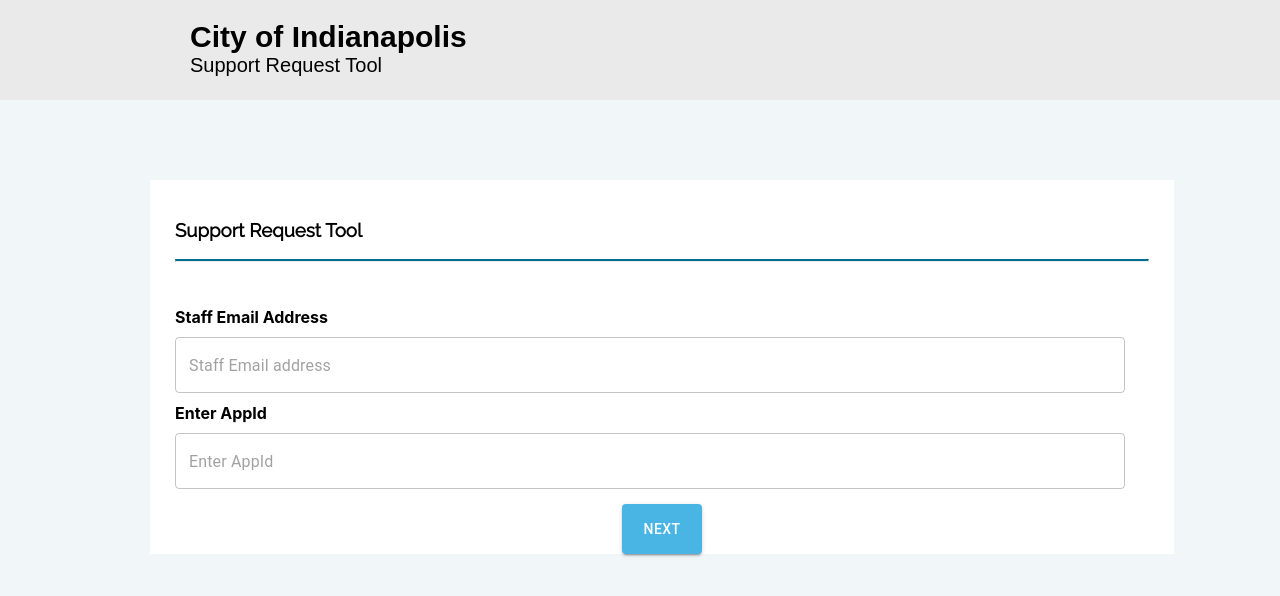
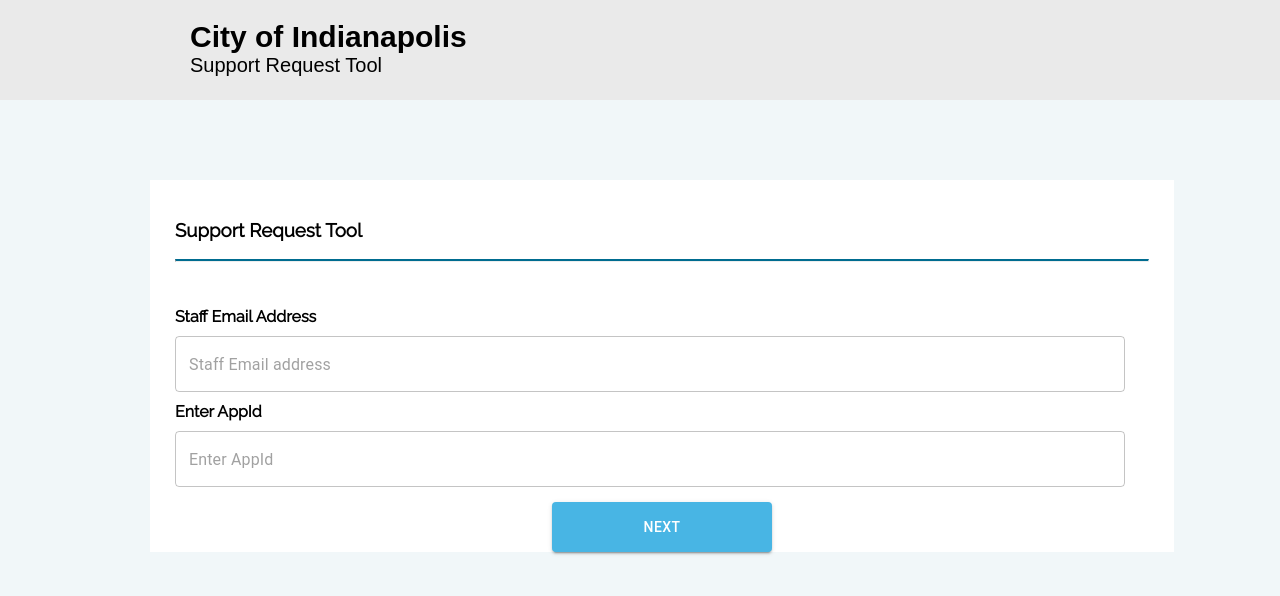
Before and after one commit to ketankapale8/Indyrent, a React (Create React App) app: page /application-support in a window 1280 px wide. Shown: the top 596 px of the page. Built offline with nearby package versions, Linux system fonts and the light colour scheme; a web font is replaced by a local one.

Commit message:
update
Signed-off-by: ketankapale8 <ketan.kapale@gmail.com>

```diff
--- a/src/components/ApplicationSupport/FinalInfo/index.js
+++ b/src/components/ApplicationSupport/FinalInfo/index.js
@@ -42,9 +42,9 @@
   ]
   return (
     <>
-    <TableContainer component={Paper}>
-    <Table sx={{ minWidth: 650 }} size="small" aria-label="a dense table">
-      <TableBody>
+    <TableContainer component={Paper} >
+    <Table sx={{ minWidth: 550  }} size="small" aria-label="a dense table">
+      <TableBody style={{margin:10}}>
           {rows.map((row) => (
             <TableRow
               key={row.name}
--- a/src/components/ApplicationSupport/index.js
+++ b/src/components/ApplicationSupport/index.js
@@ -45,7 +45,7 @@
         height: '60%',
         backgroundColor: '#ffffff',
       }}
-      style={{marginLeft:150,marginTop:80, paddingTop:220, alignContent:'center',display:'flex',flexDirection:'column' ,justifyContent:'center'}}
+      style={{marginLeft:150,marginTop:80, paddingTop:220, alignContent:'center',display:'flex',flexDirection:'column' ,justifyContent:'center', fontFamily:'Raleway'}}
     >
     <SubHeader title={titlesInfo[page]}/>
           {handlePageInfo()}
--- a/src/components/ApplicationSupport/styles.css
+++ b/src/components/ApplicationSupport/styles.css
@@ -19,7 +19,7 @@
 }
 
 .Commonbutton{
-    width: 80px;
+    width: 220px;
     height: 50px;
     margin-left: 120px !important;
     margin-right: 120px !important;
```
